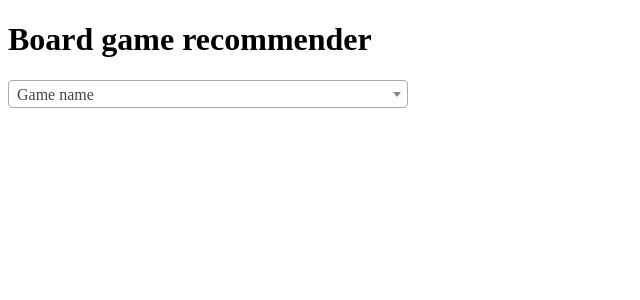
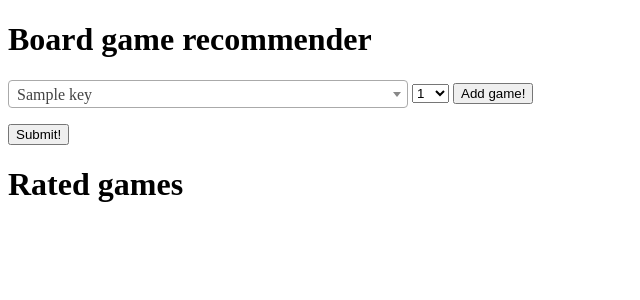
Before and after one commit to MadMac/tiets43-project-work-recommender, a Flask app: template templates/index.html in a window 1280 px wide. Shown: the top 300 px of the page, without its empty margins (0-640 px from the left). Run offline with Flask 2, Linux system fonts and the light colour scheme; the template is opened without the code that fills it: most values are stand-ins (such as "Sample title", 1, 10 or a date in 2020).

Commit message:
Add game ratings and get recommendations based on those ratings

```diff
--- a/page.py
+++ b/page.py
@@ -1,13 +1,46 @@
 import numpy as np
+import json
+from collections import OrderedDict
 from game_recommender import GameRecommender
 
-from flask import Flask, render_template
+from flask import Flask, render_template, request
 app = Flask(__name__)
 
 @app.route("/")
 def main_page():
+	gameRecommender = GameRecommender()
 
-	return render_template('index.html')
+	allGames = OrderedDict(sorted(gameRecommender.game_indexes.items(), key=lambda t: t[0]))
+	# print (gameRecommender.game_indexes)
+	return render_template('index.html', games=allGames)
+
+@app.route("/get-recommendation", methods=["POST"])
+def get_recommendation():
+	gameRecommender = GameRecommender()
+	allGames = request.get_json(force=True)
+	print (allGames)
+
+	gamesRow = []
+
+	for i in range(len(gameRecommender.games_list)):
+		selectedGame = None
+
+		for game in allGames:
+			# print(game['id'])
+			if i == int(game['id']):
+				selectedGame = game
+				# print (game)
+
+		if selectedGame is None:
+			gamesRow.append(0)
+		else:
+			gamesRow.append(int(selectedGame['rating']))
+	print (len(gamesRow))
+	print (len(gameRecommender.game_indexes))
+	r_games = gameRecommender.recommendations_by_vector(gamesRow, 10)
+
+
+	return "test"
 
 if __name__ == "__main__":
     app.run()
--- a/static/script.js
+++ b/static/script.js
@@ -1,3 +1,46 @@
 $(document).ready(function() {
     $('.game-selector').select2();
 });
+
+var allGames = [];
+
+function addGame() {
+    gameId = $('#game-selector').val();
+    gameName = $('#game-selector option:selected').text();
+    gameRating = $('#rating-selector').val();
+
+    var alreadyIn = false;
+
+    for(var i = 0; i < allGames.length; ++i) {
+        if (allGames[i][1] == gameId) {
+            alreadyIn = true;
+            allGames[i] = [gameName, gameId, gameRating];
+        }
+    }
+
+    if (!alreadyIn) {
+        allGames.push([gameName, gameId, gameRating]);
+    }
+
+    $('#list-games').empty();
+    for (var i = 0; i < allGames.length; ++i) {
+        $('#list-games').append("<div>" + allGames[i][0] + ": " + allGames[i][2] + "</div>");
+    }
+
+}
+
+function getRecommendation() {
+
+    jsonData = new Array();
+    for (var i = 0; i < allGames.length; ++i) {
+        gameData = new Object();
+        gameData.name = allGames[i][0];
+        gameData.id = allGames[i][1];
+        gameData.rating = allGames[i][2];
+        jsonData.push(gameData);
+    }
+
+    $.post("/get-recommendation", JSON.stringify(jsonData), function( data ) {
+        console.log(data);
+    });
+}
--- a/templates/index.html
+++ b/templates/index.html
@@ -10,9 +10,33 @@
 </head>
 <body>
 <h1>Board game recommender</h1>
+<div id="add-game-form">
+	<select class="game-selector" id="game-selector" name="game">
+		{% for key, value in games.items() %}
+			<option value="{{value}}">{{key}}</option>
+		{% endfor %}
+	</select>
+	<select class="rating-selector" id="rating-selector" name="game">
+		{% for n in range(1, 11) %}
+			<option value="{{n}}">{{n}}</option>
+		{% endfor %}
+	</select>
+	<button type="button" onclick="addGame()">Add game!</button>
 
-<select class="game-selector" name="game">
-<option value="ID">Game name</option>
-</select>
+	<p>
+		<button type="button" onclick="getRecommendation()">Submit!</button>
+	</p>
+</div>
+<div id="list-games-container">
+	<h1>
+		Rated games
+	</h1>
+	<div id="list-games">
+
+	</div>
+
+</div>
+
+
 </body>
 </html>
```
